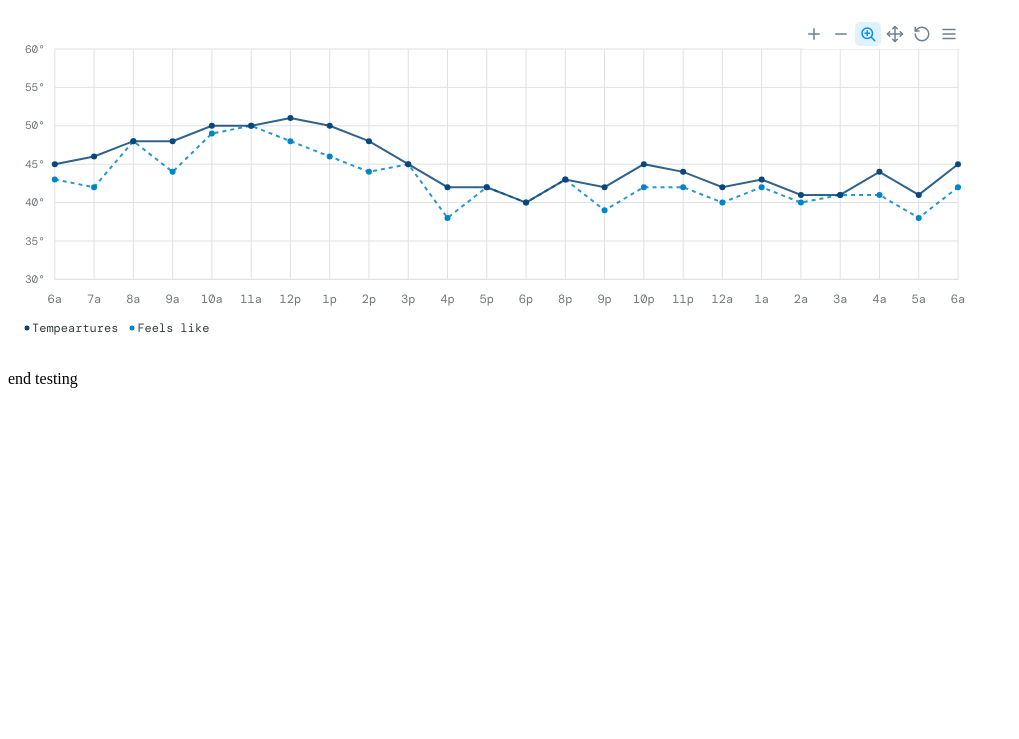
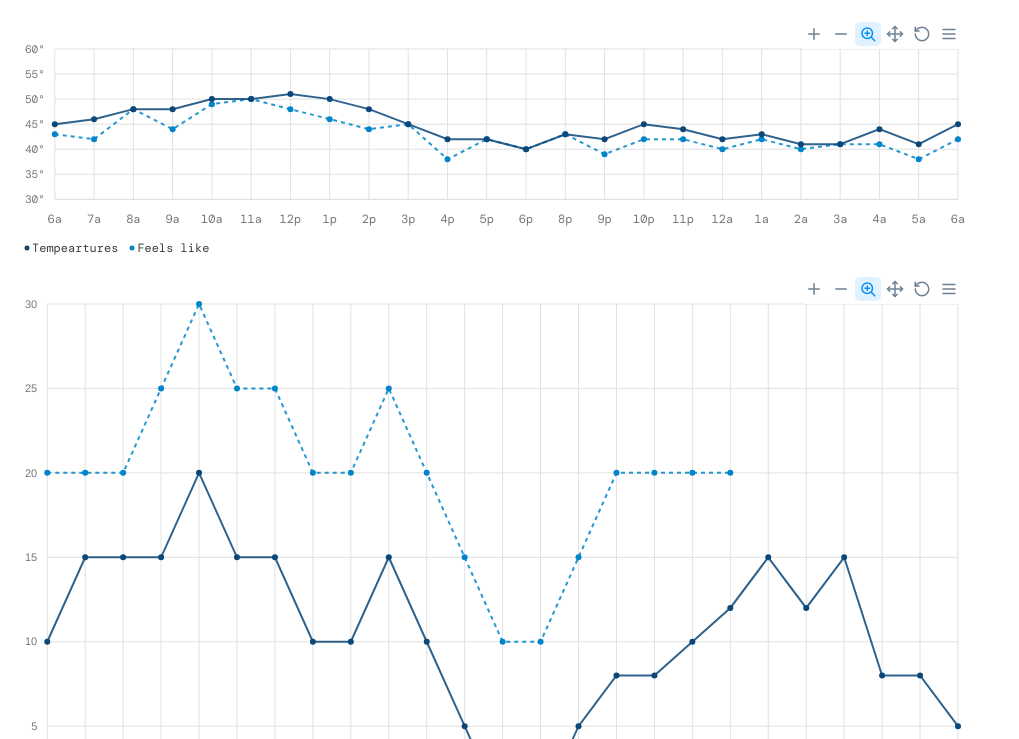
Before and after one commit to igorkorenfeld/wx-charts-testing, a plain HTML site: page index.html in a window 1280 px wide. Shown: the part 61-800 px from the top of the page, without its empty margins (0-1019 px from the left). Drawn offline with nearby package versions, Linux system fonts and the light colour scheme; a web font is replaced by a local one.

Commit message:
Add temp and wind speed charts

```diff
--- a/index.html
+++ b/index.html
@@ -12,27 +12,11 @@
   </head>
   <body>
     <h1> Testing scripts </h1>
-    <!-- <div id="chart" style="max-width: 960px"></div> -->
     <div id="temp-chart" style="max-width: 960px; max-height: 320px"></div>
+    <div id="wind-chart" style="max-width: 960px; max-height: 320px"></div>
     <script src="https://cdn.jsdelivr.net/npm/apexcharts"></script>
 
     <script>
-      var options = {
-        chart: {
-          type: 'line'
-        },
-        series: [{
-          name: 'sales',
-          data: [30,40,35,50,49,60,70,91,125]
-        }],
-        xaxis: {
-          categories: [1991,1992,1993,1994,1995,1996,1997, 1998,1999]
-        }
-      }
-
-      var chart = new ApexCharts(document.querySelector("#chart"), options);
-
-      // chart.render();
 
       const themeColors = {
         base: {
@@ -44,12 +28,14 @@
           dark: '#0B4778',
         }
       }
+
       const twentyFiveHours = ['6a','7a','8a','9a','10a','11a','12p','1p','2p','3p','4p','5p','6p','8p','9p','10p','11p','12a','1a','2a','3a','4a','5a','6a'];
 
-      const temperatures = [45,46,48,48,50,50,51,50,48,45,42,42,40,43,42,45,44,42,43,41,41,44,41,45]
-      const feelsLike = [43,42,48,44,49,50,48,46,44,45,38,42,40,43,39,42,42,40,42,40,41,41,38,42]
-      console.log("max", Math.round(Math.max(...temperatures) / 10 ) * 10);
-      console.log("min", Math.round(Math.min(...temperatures) / 10 ) * 10);
+      const temperatures = [45,46,48,48,50,50,51,50,48,45,42,42,40,43,42,45,44,42,43,41,41,44,41,45];
+      const feelsLike = [43,42,48,44,49,50,48,46,44,45,38,42,40,43,39,42,42,40,42,40,41,41,38,42];
+
+      const windSpeeds = [10,15,15,15,20,15,15,10,10,15,10,5,0,0,5,8,8,10,12,15,12,15,8,8,5];
+      const gusts = [20,20,20,25,30,25,25,20,20,25,20,15,10,10,15,20,20,20,20,null,null,null,null,null,null];
 
       function getAxisExtents(data) {
         return {
@@ -58,10 +44,58 @@
         }
       }
 
+      const chartBaseOptions = {
+        chart: {
+          height: '240',
+          fontFamily: '"DM Mono", "Roboto Mono Web", "Courier New", monospace, serif',
+        },
+        xaxis: {
+          axisTicks: {show: false },
+          type: 'category',
+          categories: twentyFiveHours,
+          labels:{
+            style: {
+              colors: themeColors.base.base,
+            }
+          },
+        },
+        markers: {
+          size: 3,
+          strokeWidth: 0,
+          hover: {
+            sizeOffset: 2,
+          },
+        },
+        stroke: {
+          width: 2,
+          dashArray: [0, 4]
+        },
+        colors: [themeColors.primary.dark, themeColors.primary.light],
+        grid: {
+          borderColor: themeColors.base.lighter,
+          xaxis: {
+            lines: {
+              show: true
+            },
+          },
+          yaxis: {
+            lines: {
+              show: true
+            },
+          }
+        },
+        legend: {
+          horizontalAlign: 'left',
+          markers: {
+            size: 3,
+          }
+        },
+      }
+
       const tempChartOptions = {
         chart: {
           type: 'line',
-          height: '320',
+          height: '240',
           fontFamily: '"DM Mono", "Roboto Mono Web", "Courier New", monospace, serif',
         },
         series: [{
@@ -97,7 +131,9 @@
         markers: {
           size: 3,
           strokeWidth: 0,
-
+          hover: {
+            sizeOffset: 2,
+          },
         },
         stroke: {
           width: [2, 2],
@@ -144,9 +180,37 @@
         }]
       }
 
+      const windChartOptions = Object.assign({}, chartBaseOptions, {
+        chart: {
+          type: 'line',
+        },
+        series: [{
+          name: 'Wind speed',
+          data: windSpeeds,
+          zIndex: 2,
+        },
+        {
+          name: 'Gusts',
+          data: gusts,
+          zIndex: 1,
+        }],
+        yaxis: {
+          labels:{
+            style: {
+              colors: themeColors.base.base,
+            }
+          },
+          min: 0,
+          max: getAxisExtents(windSpeeds).max,
+        },
+      });
+
+
       const tempChart = new ApexCharts(document.querySelector("#temp-chart"), tempChartOptions);
+      tempChart.render();
 
-      tempChart.render();
+      const windChart = new ApexCharts(document.querySelector("#wind-chart"), windChartOptions);
+      windChart.render();
 
     </script>
     <p> end testing </p>
```
